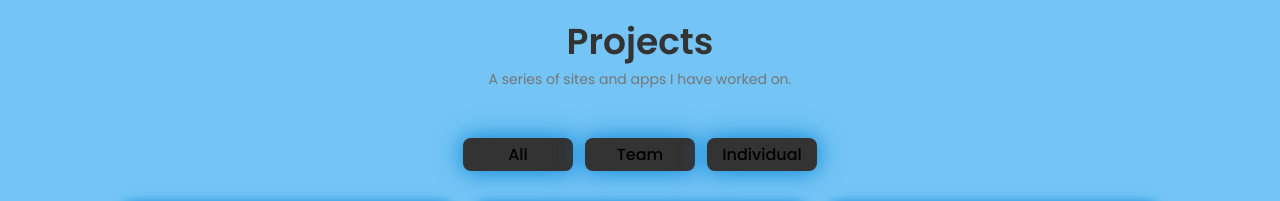
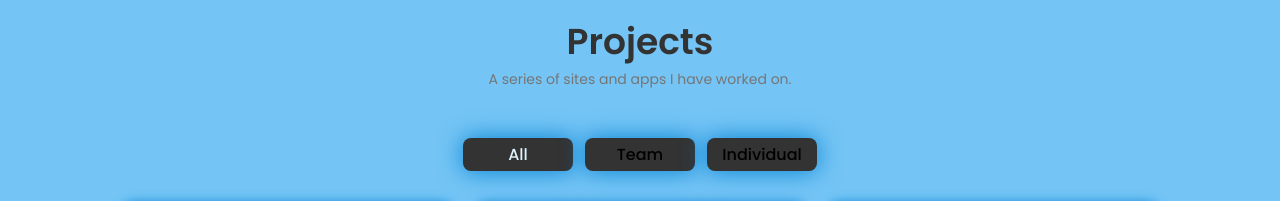
Before and after one commit to a-vasse/portfolio, a React (Create React App) app: page / in a window 1280 px wide. Shown: the part 2100-2301 px from the top of the page. Built offline with nearby package versions, Linux system fonts and the light colour scheme.

Commit message:
projects finished, needs customising

```diff
--- a/src/components/projects/Project.jsx
+++ b/src/components/projects/Project.jsx
@@ -14,14 +14,15 @@ const Project = () => {
     }
     else {
       const newProjects = projectsData.filter((project) => {
-        return project.category === item.name;
+        return project.category.toLowerCase() === item.name;
       });
       setProjects(newProjects);
     }
   }, [item]);
 
   const handleClick = (event, index) => {
-    setItem({name: event.target.textContent });
+    setItem({name: event.target.textContent.toLowerCase() });
+    setActive(index);
   };
 
   return (
@@ -33,7 +34,7 @@ const Project = () => {
               handleClick(event, index);
             }}
 
-            className="projects-item" key={index} >{item.name}</span>
+            className={`${active === index ? "active-work" : ""} projects-item`} key={index} >{item.name}</span>
           );
         })}
       </div>
```
